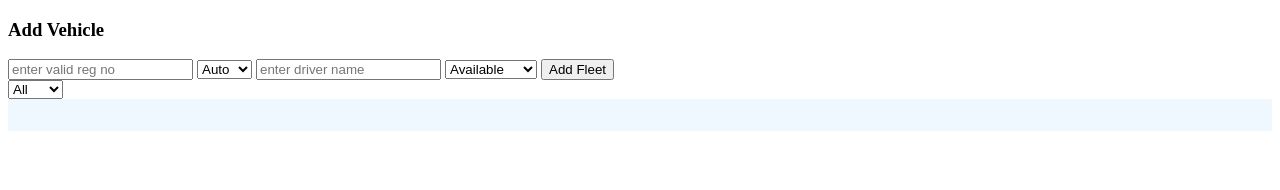
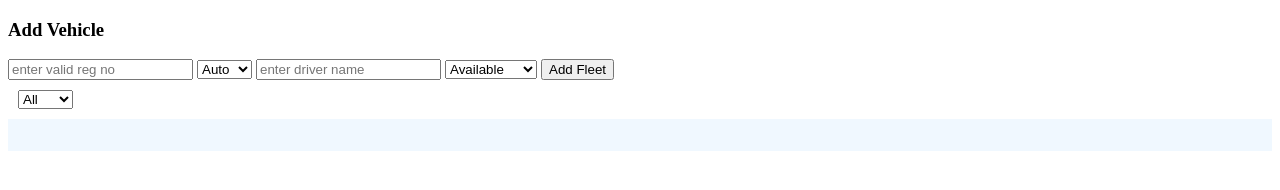
Before and after one commit to KNiveda12/fleet-management-app, a plain HTML site: page admin.html in a window 1280 px wide. Drawn offline with Linux system fonts and the light colour scheme.

Commit message:
All changes done

```diff
--- a/admin.html
+++ b/admin.html
@@ -26,7 +26,7 @@
 
 
     </div>
-    <div>
+    <div style="margin: 10px;">
         <select id="category" onchange="filter()">
             <option value = "All">All</option>
             <option value="Auto">Auto</option>
```
